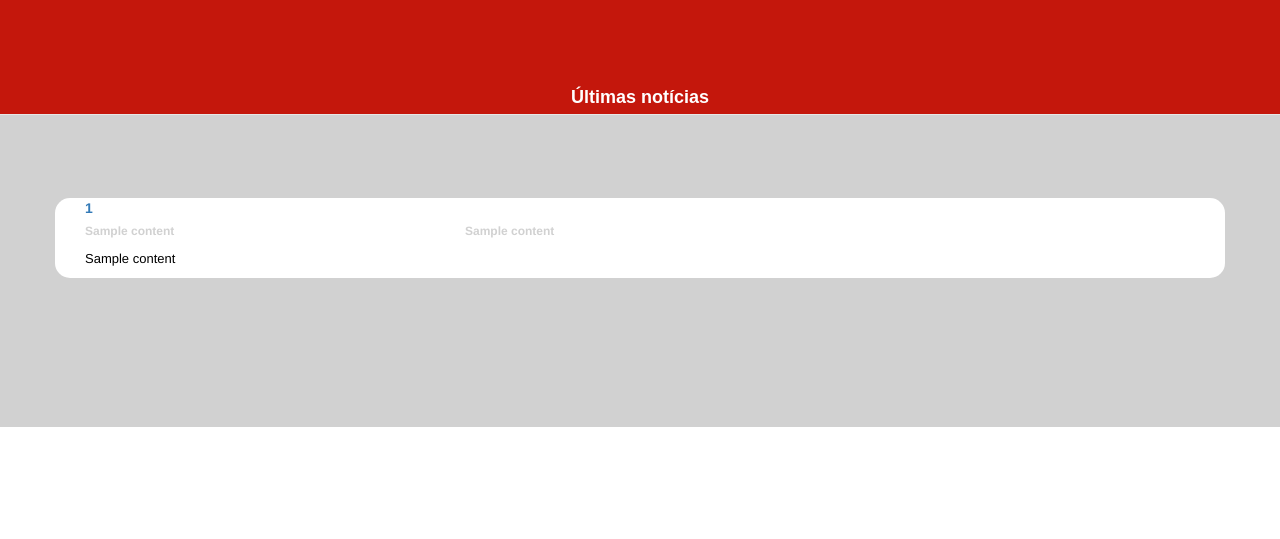
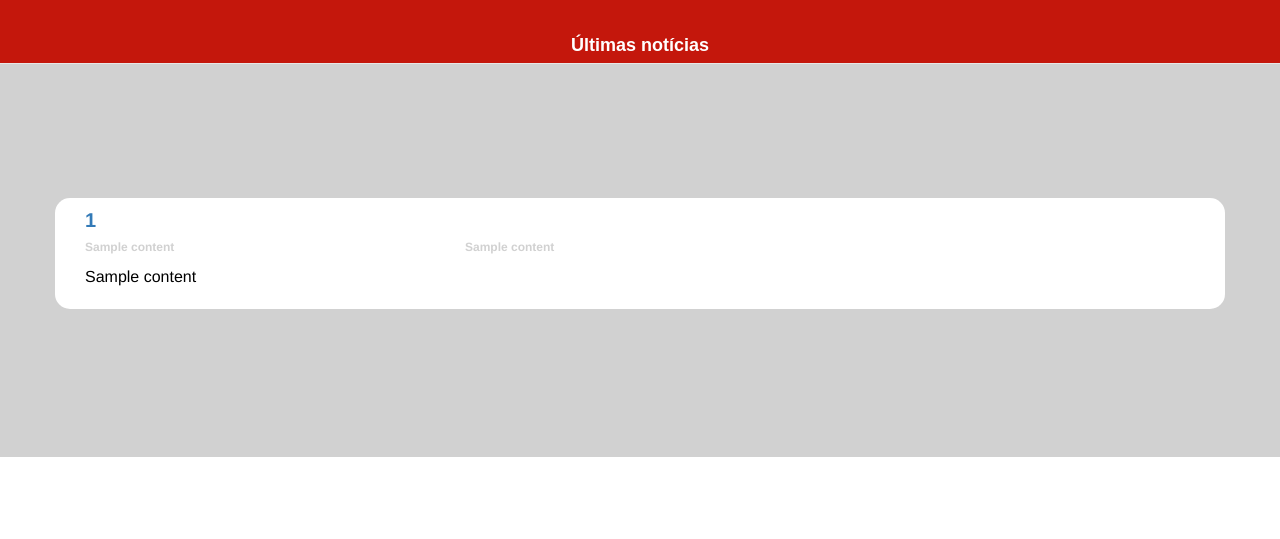
Before and after one commit to Dayof/peterpan, a Flask app: template peterpan/templates/links_list.html in a window 1280 px wide. Shown: the top 539 px of the page. Run offline with Flask 2, Linux system fonts and the light colour scheme; the template is opened without the code that fills it: most values are stand-ins (such as "Sample title", 1, 10 or a date in 2020); some libraries are stand-ins or nearby versions.

Commit message:
Some front-end tweaking, margin and title updates.

```diff
--- a/peterpan/static/public/main.min.css
+++ b/peterpan/static/public/main.min.css
@@ -1 +1 @@
-.navbar{background-color:#c4170c!important;color:#fff;font-family:Arial;text-align:center}.navbar-fixed-top{font-size:18px;line-height:82%;padding-top:5%;border-bottom-color:#000;font-weight:700}.navbar-fixed-bottom{font-size:11px;padding-top:.5%;width:100%}.container{background-color:#fff;border-radius:15px;width:90%;margin-left:5%;margin-top:0;margin-bottom:3%}ul{padding-left:0;list-style-type:none}.page-background{background-color:#d1d1d1}.news-title{margin-bottom:5px;font-weight:700}.news-date,.news-source{font-size:12px;color:#d1d1d1;font-weight:700}.news-img{background-color:#c4170c;height:100px;width:100px;margin-bottom:4px}.news-desc{font-size:13px;color:#000;text-align:justify}.footer-logo{width:40px;height:26px}
+.navbar{background-color:#c4170c!important;color:#fff;font-family:Arial;text-align:center}.navbar-fixed-top{font-size:18px;line-height:82%;padding-top:3%;border-bottom-color:#000;font-weight:700}.navbar-fixed-bottom{font-size:11px;padding-top:.5%;width:100%}.container{background-color:#fff;border-radius:15px;width:90%;margin-left:5%;margin-top:0;margin-bottom:3%}ul{padding-left:0;list-style-type:none}.page-background{background-color:#d1d1d1}.news-title{font-size:20px;margin-bottom:5px;margin-top:8px;font-weight:700}.news-date,.news-source{font-size:12px;color:#d1d1d1;font-weight:700}.news-img{background-color:#c4170c;height:100px;width:100px;margin-bottom:10px}.news-desc{font-size:16px;color:#000;text-align:justify;margin-bottom:10px}.footer-logo{width:40px;height:26px}
--- a/peterpan/static/sass/_global.scss
+++ b/peterpan/static/sass/_global.scss
@@ -8,7 +8,7 @@
 .navbar-fixed-top {
     font-size: 18px;
     line-height: 82%;
-    padding-top: 5%;
+    padding-top: 3%;
     border-bottom-color: black;
     font-weight: bold;
 }
@@ -38,7 +38,9 @@ ul {
 }
 
 .news-title {
+    font-size: 20px;
     margin-bottom:5px;
+    margin-top:8px;
     font-weight: bold;
 }
 
@@ -58,13 +60,14 @@ ul {
     background-color:rgb(196, 23, 12);
     height: 100px;
     width: 100px;
-    margin-bottom:4px;
+    margin-bottom:10px;
 }
 
 .news-desc {
-    font-size: 13px;
+    font-size: 16px;
     color: black;
     text-align: justify;
+    margin-bottom:10px;
 }
 
 .footer-logo {
--- a/peterpan/templates/home.html
+++ b/peterpan/templates/home.html
@@ -13,8 +13,7 @@
     <div class="page">
       <div class="header" >
         <div class="navbar navbar-default navbar-fixed-top">
-          <div class="container-fluid" style="margin-top: 2%">
-            <!--<p>Peter Pan</p>-->
+          <div class="container-fluid">
             <p>Últimas notícias</p>
           </div>
         </div>
```
Also changed, not shown: peterpan/static/public/main.css (+11 -8 lines).
